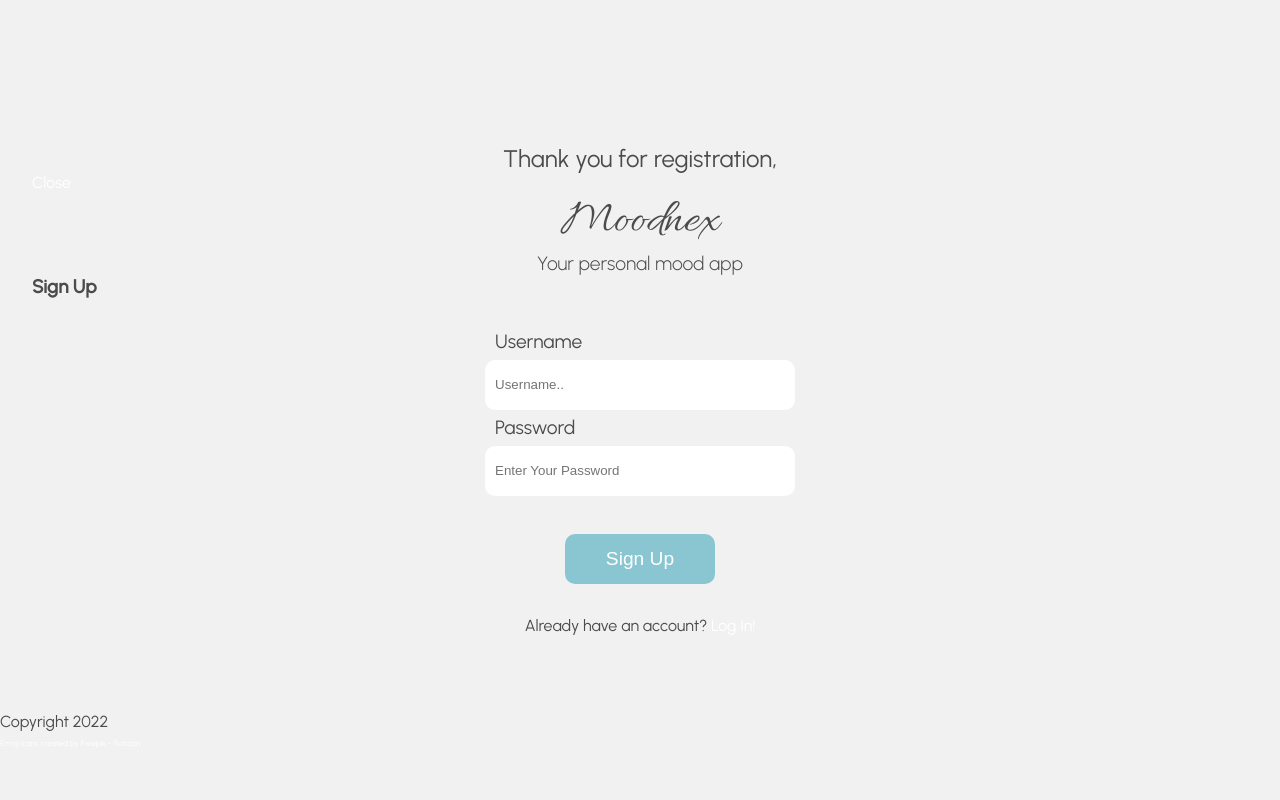
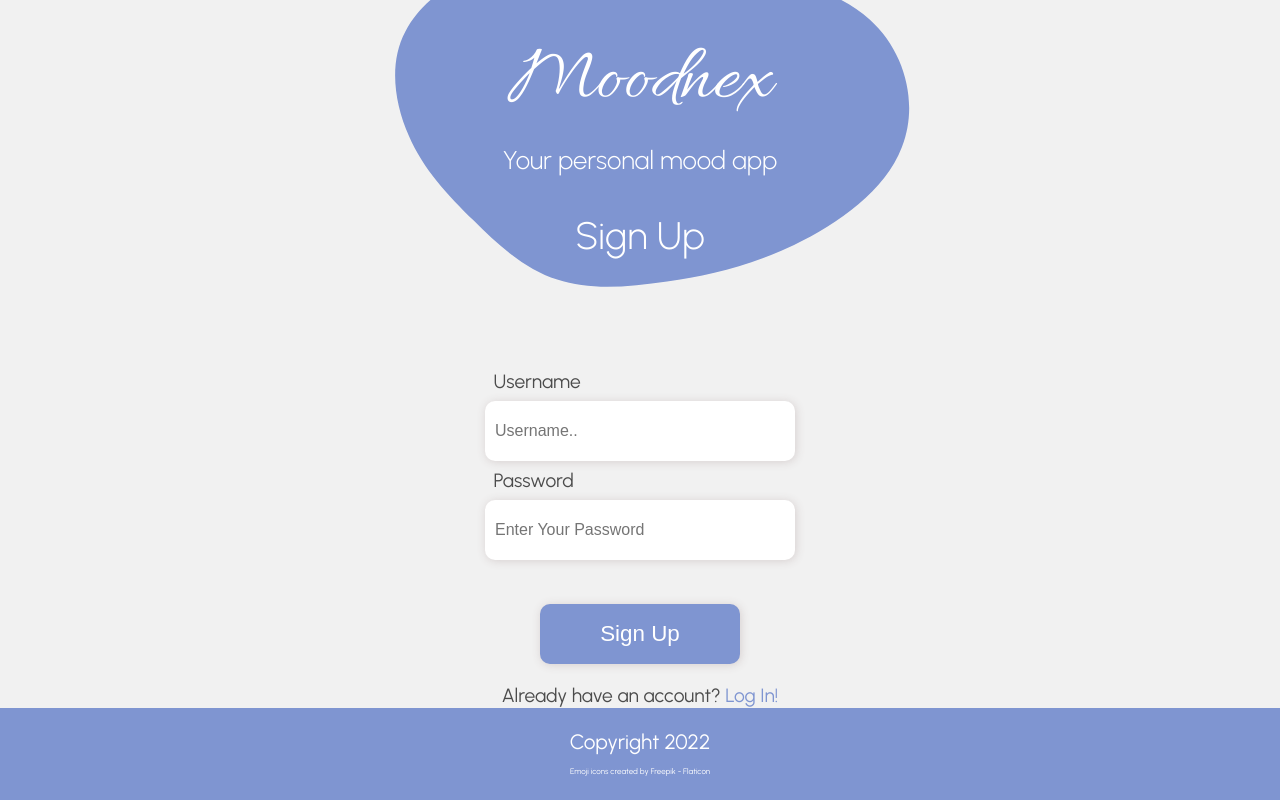
Before and after one commit to wadewilsones/mood-app, a React (Create React App) app in the folder client/: page /signup in a window 1280 px wide. Built offline with nearby package versions, Linux system fonts and the light colour scheme; no server answers.

Commit message:
Design for login page was updated

```diff
--- a/client/src/App.css
+++ b/client/src/App.css
@@ -253,9 +253,9 @@ body{
         color:white;
         margin-bottom: 2em;
         background-repeat: no-repeat;
-        background-size: 330px;
+        background-size: 380px;
         background-position-x: 0;
-        background-position-y:0;
+        background-position-y:80%;
         background-image: url('/media/blot.svg');
     }
 
@@ -297,12 +297,15 @@ body{
         background-color: #7F95D1;
         color:white;
         text-align: center;
-        margin-top: 20vh;
+        position: absolute;
+        bottom: 0;
+        width:100%;
         padding: 1em 0;
     }
 
+    /*Additional query*/
+    @media screen and (max-height: 670px){
 
-    @media screen and (max-height: 670px){
         .sign-up-container form {
 
             width:310px;
@@ -310,17 +313,7 @@ body{
 
         }
 
-
-    footer{
-        background-color: #7F95D1;
-        color:white;
-        text-align: center;
-        margin-top: 10vh;
     }
-
-
-    }
-
 
 
     .sign-up-container form label{
@@ -331,7 +324,7 @@ body{
     .sign-up-container form input[type="text"]{
         display: block;
         margin: 0.5em auto;
-        width:300px;
+        width:90%;
         box-shadow: rgb(214, 207, 207) 1px 1px 10px;
         height: 50px;
         border-radius: 10px;
@@ -341,7 +334,7 @@ body{
     .sign-up-container form input[type="password"]{
         display: block;
         margin: 0.5em auto;
-        width:300px;
+        width:90%;
         height: 50px;
         box-shadow: rgb(214, 207, 207) 1px 1px 10px;
         -webkit-appearance: none;
@@ -430,7 +423,7 @@ body{
         border-bottom-left-radius: 20px;
         border-bottom-right-radius: 20px;
         box-shadow: #5e055625 2px 5px 6px;
-        background-color: #8ac6d1;
+        background-color: #7F95D1;;
         padding-bottom: 1.6em;
 
 
@@ -440,11 +433,6 @@ body{
         display: grid;
         grid-template-columns: 80% 20%;
     }
-
-    #root{
-        height:89vh;
-    }
-
 
    header h4{
         text-align: left;
@@ -607,52 +595,84 @@ body{
         grid-column-start: 1;
     }
 
-    /*Sig up*/
+    /*Sign up*/
 
-    .sign-up-container{
+
+       .sign-up-container{
         display:grid;
-        width:95%;
-        margin: auto;
-        padding-top: 6em;
+        width:100%;
+
+    }
+
+    .loginScreenHeader{
+
+        color:white;
+        margin-bottom: 2em;
+        background-repeat: no-repeat;
+        background-size: 600px;
+        background-position-x:50%;
+        background-position-y:90%;
+        background-image: url('/media/blot.svg');
     }
 
     .sign-up-container h1{
       font-family: Allura, Helvetica, sans-serif;
       text-align: center;
       font-weight: 300;
-      font-size:3em;
+      font-size:5em;
+      margin: 0.4em 0 0;
     }
     .sign-up-container h5{
         text-align: center;
-        font-size:1.2em;
+        font-size:1.6em;
         font-weight: 300;
+        margin: 0.5em 0 0;
     }
-    .sign-up-container p:first-of-type {
+    .sign-up-container h3 {
         text-align: center;
-        margin-top: 2em;
-        font-size:1.5em;
+        font-weight: 300;
+        font-size:2.4em;
+        margin: 1em 0;
     }
 
-  .sign-up-container form p:first-of-type{
-      font-size: 1em;
+  .sign-up-container form p{
+      font-size: 1.2em;
+      text-align: center;
+      margin-top: 1em;
   }
+
 
     .sign-up-container form {
 
-        width:310px;
-        margin: auto;
-        margin-top: 2em;
+        width:600px;
+        margin: 5vh auto 0;
 
     }
+
+    footer{
+        background-color: #7F95D1;
+        color:white;
+        position: absolute;
+        bottom:0;
+        font-size:1.3em;
+        width:100%;
+        text-align: center;
+        padding: 1em 0;
+    }
+
+
     .sign-up-container form label{
-        margin-left:10px;
+        margin-left:8em;
         font-size: 1.2em;
     }
-    .sign-up-container form input[type="text"], .sign-up-container form input[type="password"]{
+
+    .sign-up-container form input[type="text"]{
         display: block;
         margin: 0.5em auto;
-        width:300px;
-        height: 50px;
+        width: 300px;
+        box-shadow: rgb(214, 207, 207) 1px 1px 10px;
+        height: 60px;
+        font-size:1em;
         border-radius: 10px;
         padding-left:10px;
     }
@@ -661,27 +681,83 @@ body{
         display: block;
         margin: 0.5em auto;
         width:300px;
-        height: 50px;
+        height: 60px;
+        font-size:1em;
+        box-shadow: rgb(214, 207, 207) 1px 1px 10px;
         -webkit-appearance: none;
         border-radius: 10px;
         padding-left:10px;
     }
+
+
     .sign-up-container form input[type="submit"]{
         display: block;
         margin: 2em auto 0;
-        width:150px;
+        width:200px;
         text-align: center;
-        height: 50px;
+        height: 60px;
         border-radius: 10px;
-        font-size: 1.2em;
-        background-color:#8AC6D1;
+        font-size: 1.4em;
+        box-shadow: rgb(214, 207, 207) 1px 1px 10px;
+        background-color: #7F95D1;
         color:white;
 
     }
 
    a{
-        color:white;
+        color:#7F95D1;
+        text-align: center;
         text-decoration: none;
+    }
+
+    .notification{
+        position: absolute;
+        width: 400px;
+        padding: 10px;
+        border-radius: 10px;
+        background-color: white;
+        box-shadow: rgba(75, 75, 75, 0.468) 1px 1px 10px;
+        transition: opacity 5s ease-in;
+        position: absolute;
+        top:5%;
+        left:25%;
+    }
+
+    .notificationHidden{
+        display: none;
+    }
+
+    .notification p{
+        padding: 1em 0;
+        font-size:1.5em;
+        text-align: center;
+        color: rgb(47, 47, 47);
+    }
+    .notification a{
+        color: rgb(255, 255, 255);
+        background-color: #7F95D1;
+        border-radius: 10px;
+        cursor: pointer;
+        display: block;
+        margin: 0 auto 2em;
+        width:150px;
+        padding: 10px 0;
+
+    }
+
+    /*Login*/
+
+
+    .loginError-active{
+        background-color: #fb807594;
+        padding: 0.6em 0;
+        text-align: center;
+        font-size: 1.4em;
+        margin-top: 1em;
+    }
+
+    .loginError-none{
+        display: none;
     }
 
 }
@@ -737,6 +813,8 @@ body{
 
     #root{
         height:89vh;
+        width: 800px;
+        margin: auto;
     }
 
 
@@ -880,53 +958,84 @@ body{
         grid-column-start: 1;
     }
 
-    /*Sig up*/
+      /*Sign up*/
 
-    .sign-up-container{
+
+      .sign-up-container{
         display:grid;
-        width:95%;
-        margin: auto;
-        padding-top: 6em;
+        width:100%;
+
+    }
+
+    .loginScreenHeader{
+
+        color:white;
+        margin-bottom: 2em;
+        background-repeat: no-repeat;
+        background-size: 600px;
+        background-position-x:50%;
+        background-position-y:90%;
+        background-image: url('/media/blot.svg');
     }
 
     .sign-up-container h1{
       font-family: Allura, Helvetica, sans-serif;
       text-align: center;
       font-weight: 300;
-      font-size:3em;
+      font-size:5em;
+      margin: 0.4em 0 0;
     }
     .sign-up-container h5{
         text-align: center;
-        font-size:1.2em;
+        font-size:1.6em;
         font-weight: 300;
+        margin: 0.5em 0 0;
     }
-    .sign-up-container p:first-of-type {
+    .sign-up-container h3 {
         text-align: center;
-        margin-top: 2em;
-        font-size:1.5em;
+        font-weight: 300;
+        font-size:2.4em;
+        margin: 1em 0;
     }
 
-  .sign-up-container form p:first-of-type{
-      font-size: 1em;
+  .sign-up-container form p{
+      font-size: 1.2em;
+      text-align: center;
+      margin-top: 1em;
   }
+
 
     .sign-up-container form {
 
-        width:310px;
-        margin: auto;
-        margin-top: 2em;
+        width:600px;
+        margin: 5vh auto 0;
 
     }
+
+    footer{
+        background-color: #7F95D1;
+        color:white;
+        position: absolute;
+        bottom:0;
+        font-size:1.3em;
+        width:100%;
+        text-align: center;
+        padding: 1em 0;
+    }
+
+
     .sign-up-container form label{
-        margin-left:10px;
+        margin-left:8em;
         font-size: 1.2em;
     }
+
     .sign-up-container form input[type="text"]{
         display: block;
         margin: 0.5em auto;
-        width:300px;
-        height: 50px;
-        -webkit-appearance: none;
+        width: 300px;
+        box-shadow: rgb(214, 207, 207) 1px 1px 10px;
+        height: 60px;
+        font-size:1em;
         border-radius: 10px;
         padding-left:10px;
     }
@@ -935,67 +1044,88 @@ body{
         display: block;
         margin: 0.5em auto;
         width:300px;
-        height: 50px;
+        height: 60px;
+        font-size:1em;
+        box-shadow: rgb(214, 207, 207) 1px 1px 10px;
         -webkit-appearance: none;
         border-radius: 10px;
         padding-left:10px;
     }
 
+
     .sign-up-container form input[type="submit"]{
         display: block;
         margin: 2em auto 0;
-        width:150px;
+        width:200px;
         text-align: center;
-        height: 50px;
+        height: 60px;
         border-radius: 10px;
-        font-size: 1.2em;
-        background-color:#8AC6D1;
+        font-size: 1.4em;
+        box-shadow: rgb(214, 207, 207) 1px 1px 10px;
+        background-color: #7F95D1;
         color:white;
-        cursor: pointer;
 
     }
 
    a{
-        color:white;
+        color:#7F95D1;
+        text-align: center;
         text-decoration: none;
     }
 
+    /*Login*/
+
+
+    .loginError-active{
+        background-color: #fb807594;
+        padding: 0.6em 0;
+        text-align: center;
+        font-size: 1.4em;
+        margin-top: 1em;
+    }
+
+    .loginError-none{
+        display: none;
+    }
+
     .notification{
-        width:700px;
-        margin: auto;
-        padding: 2em;
+
+        width: 500px;
+        padding: 10px;
         border-radius: 10px;
         background-color: white;
         box-shadow: rgba(75, 75, 75, 0.468) 1px 1px 10px;
         transition: opacity 5s ease-in;
+        position: absolute;
+        top:20%;
+        left:0;
+        right:0;
+        margin:0 auto;
     }
 
 
-    .notification--Hidden{
-        opacity: 0;
-        pointer-events: none;
-    }
 
-    .notification--Shown{
-        opacity: 1;
-        pointer-events: initial;
-
+    .notificationHidden{
+        display: none;
     }
 
     .notification p{
-        padding-bottom: 2em;
-        line-height: 3;
+        padding: 1em 0;
+        font-size:1.5em;
+        text-align: center;
         color: rgb(47, 47, 47);
     }
     .notification a{
         color: rgb(255, 255, 255);
-        background-color: #8AC6D1;
-        padding:15px 40px;
+        background-color: #7F95D1;
         border-radius: 10px;
         cursor: pointer;
+        display: block;
+        margin: 0 auto 2em;
+        width:200px;
+        padding: 10px 0;
 
     }
 
 
-
 }
--- a/client/src/js/WeekMood.js
+++ b/client/src/js/WeekMood.js
@@ -40,8 +40,7 @@ let  WeekMood = (props) =>{
         })
         .then (response => response.json())
         .then(data => {
-            console.log(data);
-            console.log(weekMood);
+
             for(let i = 0; i < Object.keys(weekMood).length; i++){
                 //Check each week day for concurrence
                 for(let index = 0; index < data.length; index++){
@@ -67,8 +66,6 @@ let  WeekMood = (props) =>{
 
 
     },[])
-
-    console.log('This is week mood: ', weekMood);
 
    let formatDates = (rowDate) => {
         rowDate = formateMonth(rowDate.getMonth() + 1) +  ' ' + rowDate.getDate();
```
Also changed, not shown: client/public/media/blot.svg.
